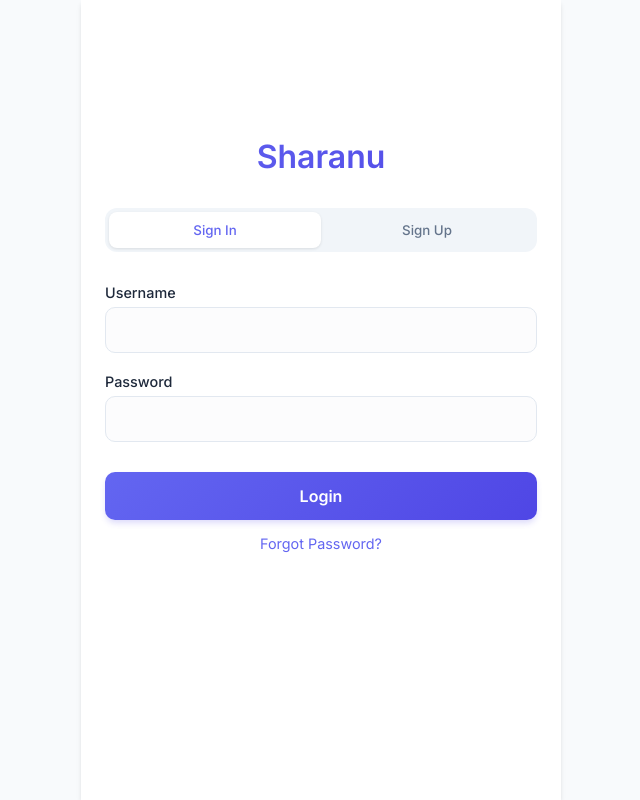
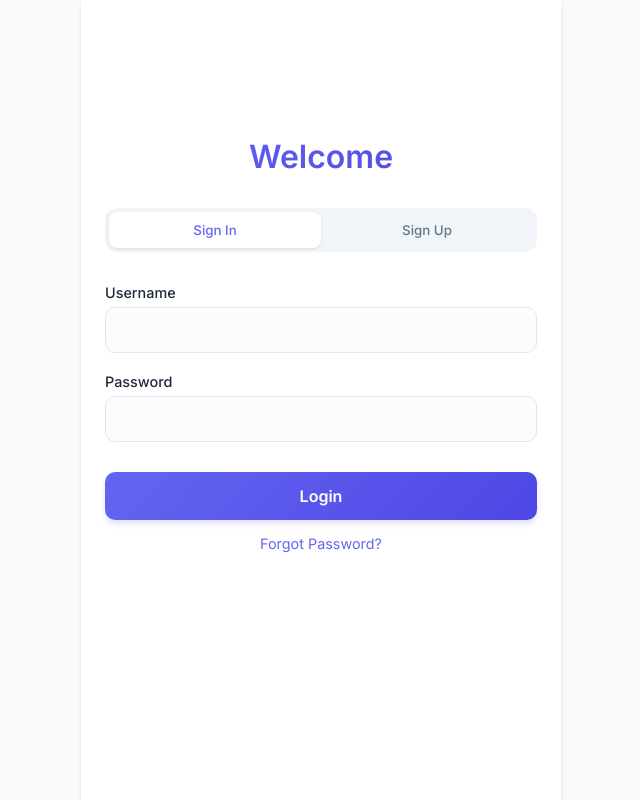
Before and after one commit to BhagyaRamadurga/Anchemco, a Flask app: page /login in a window 1280 px wide. Shown: the whole page, without its empty margins (319-959 px from the left). Run offline with Flask 3, Linux system fonts and the light colour scheme.

Commit message:
Sharanu app

```diff
--- a/templates/auth.html
+++ b/templates/auth.html
@@ -3,7 +3,7 @@
 {% block content %}
 <div class="auth-wrapper">
     <div class="auth-card">
-        <h1>Sharanu</h1>
+        <h1>Welcome</h1>
         <div class="tabs">
             <button class="tab-btn {% if active_tab != 'signup' %}active{% endif %}" onclick="showTab('login')">Sign
                 In</button>
```
Also changed, not shown: static/manifest.json.
